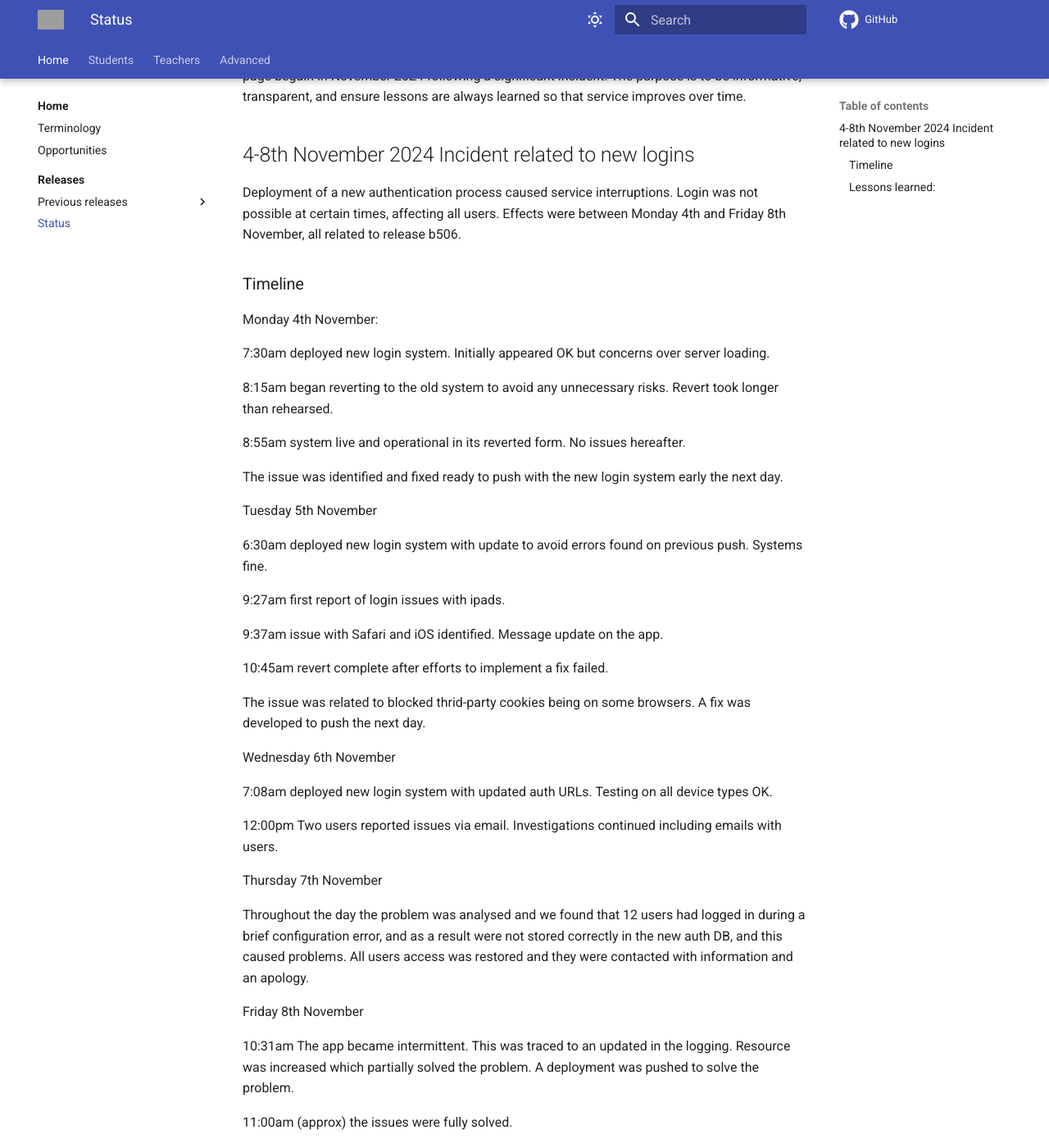
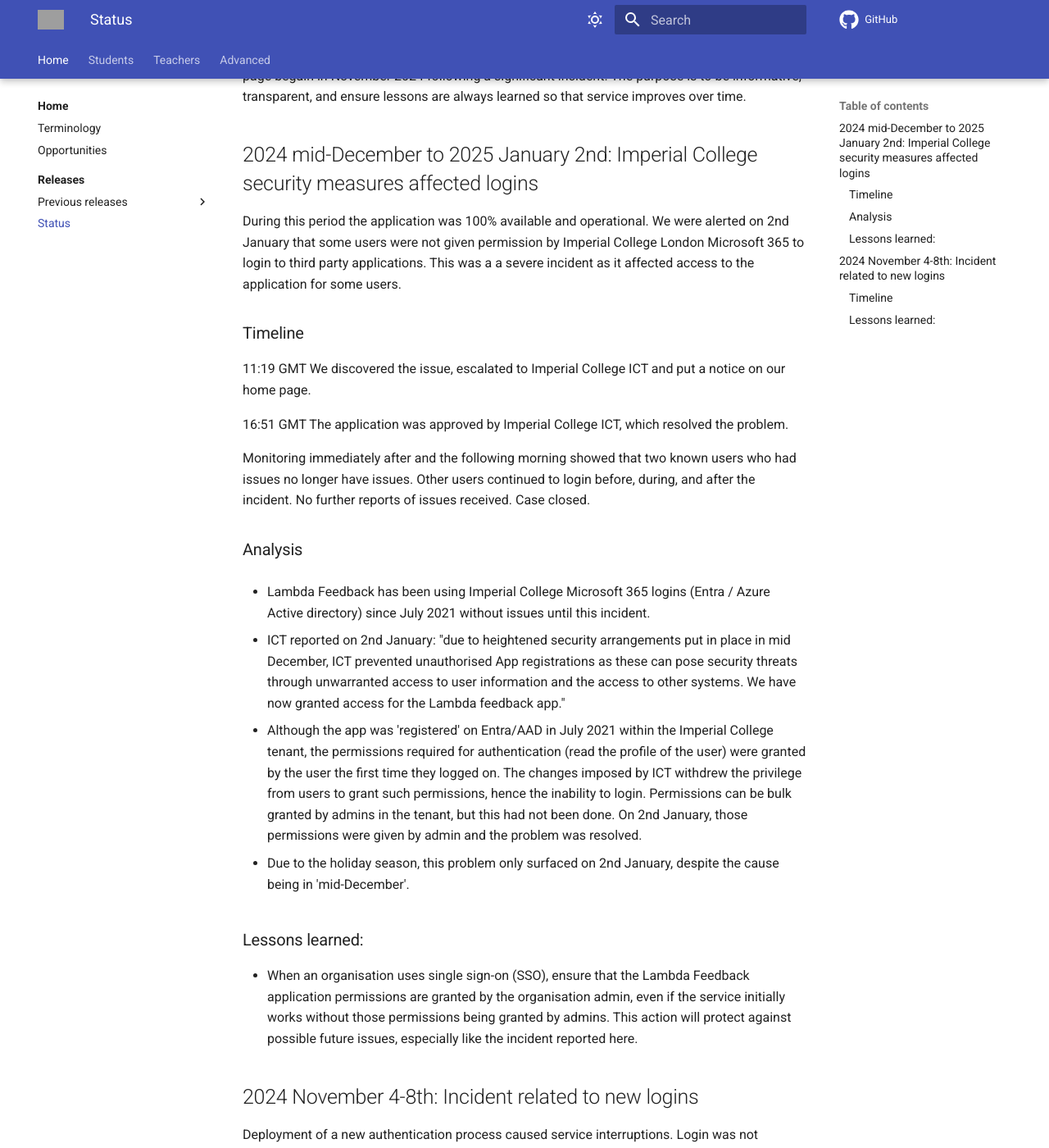
Before and after one commit to lambda-feedback/user-documentation, an MkDocs documentation site: the page built from docs/releases/status.md, in a window 1280 px wide and 1400 px high, scrolled down 215 px. Shown: the whole window at 82% size. Built offline with MkDocs 1.6.1 and Material for MkDocs 9.7.7, drawn with Linux system fonts in a browser that asks for light colours; comment, search, counter and statistics services are not loaded; grey boxes are pictures that could not be loaded.

Commit message:
Update status.md

```diff
--- a/docs/releases/status.md
+++ b/docs/releases/status.md
@@ -2,7 +2,33 @@
 
 This page contains information about any known incidents where service was interrupted. The page begain in November 2024 following a significant incident. The purpose is to be informative, transparent, and ensure lessons are always learned so that service improves over time.
 
-## 4-8th November 2024 Incident related to new logins
+## 2024 mid-December to 2025 January 2nd: Imperial College security measures affected logins
+
+During this period the application was 100% available and operational. We were alerted on 2nd January that some users were not given permission by Imperial College London Microsoft 365 to login to third party applications. This was a a severe incident as it affected access to the application for some users.
+
+### Timeline
+
+11:19 GMT We discovered the issue, escalated to Imperial College ICT and put a notice on our home page.
+
+16:51 GMT The application was approved by Imperial College ICT, which resolved the problem.
+
+Monitoring immediately after and the following morning showed that two known users who had issues no longer have issues. Other users continued to login before, during, and after the incident. No further reports of issues received. Case closed.
+
+### Analysis
+
+- Lambda Feedback has been using Imperial College Microsoft 365 logins (Entra / Azure Active directory) since July 2021 without issues until this incident.
+
+- ICT reported on 2nd January: "due to heightened security arrangements put in place in mid December, ICT prevented unauthorised App registrations as these can pose security threats through unwarranted access to user information and the access to other systems. We have now granted access for the Lambda feedback app."
+
+- Although the app was 'registered' on Entra/AAD in July 2021 within the Imperial College tenant, the permissions required for authentication (read the profile of the user) were granted by the user the first time they logged on. The changes imposed by ICT withdrew the privilege from users to grant such permissions, hence the inability to login. Permissions can be bulk granted by admins in the tenant, but this had not been done. On 2nd January, those permissions were given by admin and the problem was resolved.
+
+- Due to the holiday season, this problem only surfaced on 2nd January, despite the cause being in 'mid-December'.
+
+### Lessons learned:
+
+- When an organisation uses single sign-on (SSO), ensure that the Lambda Feedback application permissions are granted by the organisation admin, even if the service initially works without those permissions being granted by admins. This action will protect against possible future issues, especially like the incident reported here.
+
+## 2024 November 4-8th: Incident related to new logins
 
 Deployment of a new authentication process caused service interruptions. Login was not possible at certain times, affecting all users. Effects were between Monday 4th and Friday 8th November, all related to release b506.
 
```
